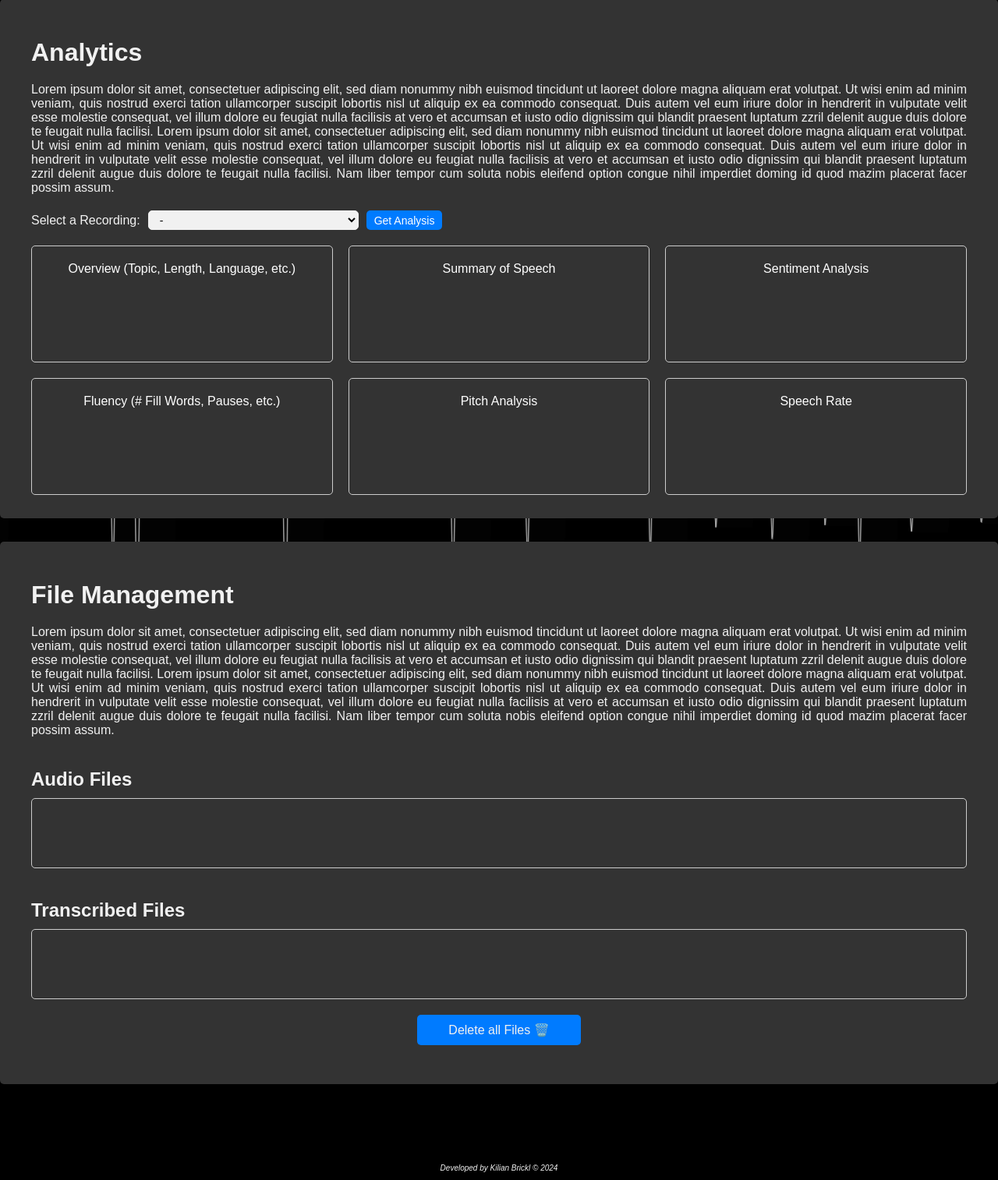
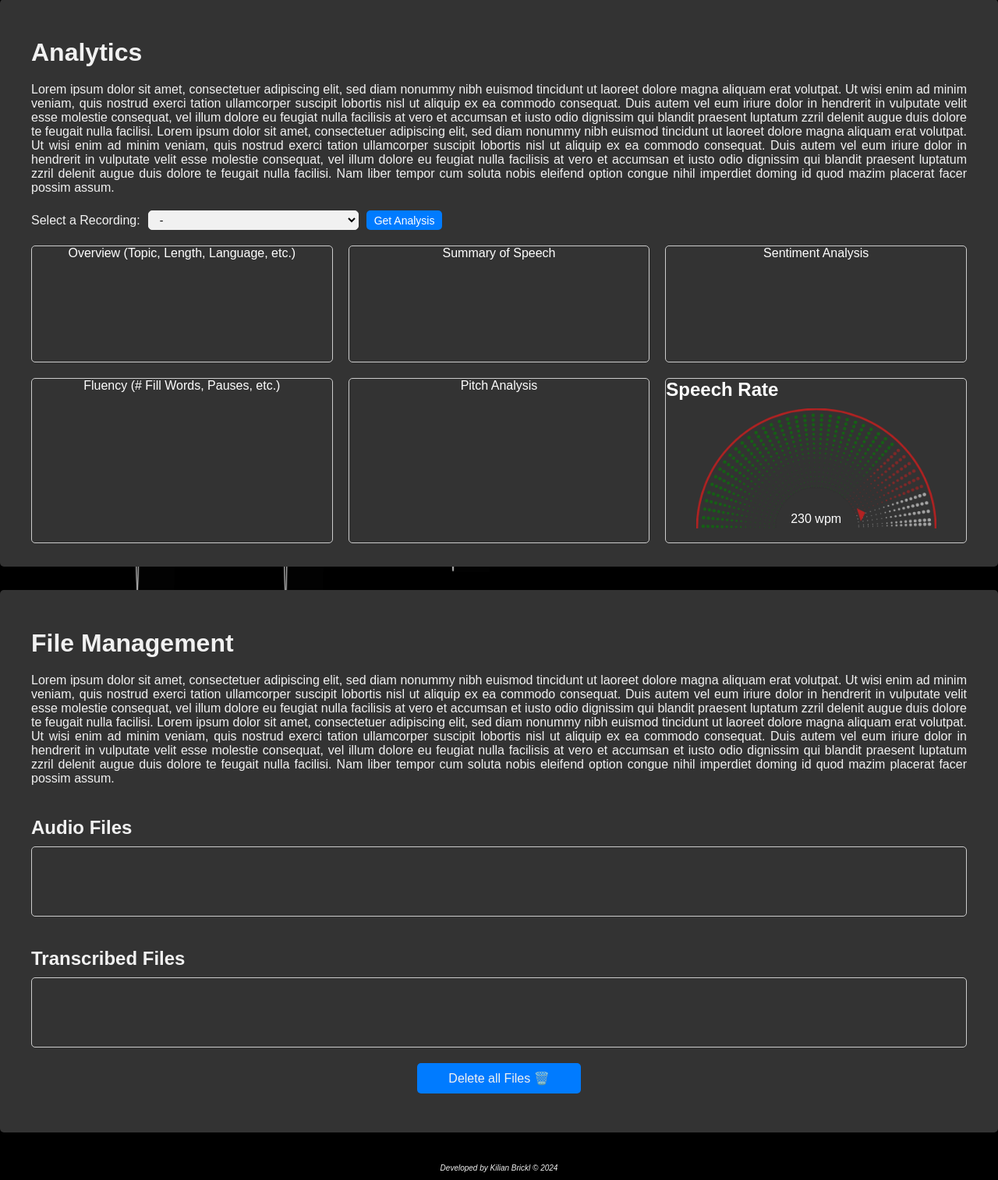
Before and after one commit to BrckJr/Speech2Text, a Flask app: page / in a window 1280 px wide. Shown: the part 676-2190 px from the top of the page at 78% size. Run offline with Flask 3, Linux system fonts and the light colour scheme; the visitor is signed in with stand-in values (Sample User, id 1); data that the repository does not hold is empty.

Commit message:
Base simulation of speech rate with speedometer

```diff
--- a/backend/static/css/dashboard.css
+++ b/backend/static/css/dashboard.css
@@ -325,8 +325,22 @@
 .analytics-panel {
     border: 1px solid #ccc; /* Light grey border */
     border-radius: 5px;
-    padding: 20px;
     text-align: center;
     color: white;
     min-height: 150px; /* Set minimum height for panels */
 }
+
+/* Style the canvas to fit the speedometer inside the panel */
+#canvas_wpm_speedo {
+    display: block;
+    margin: auto;
+    width: 80%; /* Full width of the parent container */
+    height: auto; /* Maintain aspect ratio */
+}
+
+.text_wpm_speedo {
+    color: white;
+    font-size: 16px;
+    position: relative;
+    top: -10%;
+}
--- a/backend/static/js/app.js
+++ b/backend/static/js/app.js
@@ -5,6 +5,8 @@ import { setupDeleteButton } from './modules/deleteFiles.js';
 import { setupCanvas } from './modules/backgroundCanvas.js';
 import { setupLangSwitcherButtons } from './modules/langSwitcher.js';
 import { setupAnalysisButton } from './modules/analysisButton.js'
+import { animateSpeedometer } from './modules/speedometer.js';
+
 
 // Function to display webpage
 document.addEventListener('DOMContentLoaded', () => {
@@ -35,6 +37,8 @@ document.addEventListener('DOMContentLoaded', () => {
         setupAnalysisButton(analysisButton);
         setupControlButtons(startButton, pauseButton, stopButton);
         setupDeleteButton(deleteButton);
+
+        animateSpeedometer();
     }
 
     // Logic for the login page
--- /dev/null
+++ b/backend/static/js/modules/speedometer.js
@@ -0,0 +1,141 @@
+//Change this Value to set the percentage
+let totalRot = ((90 / 100) * 180 * Math.PI) / 180;
+
+let rotation = 0;
+let doAnim = true;
+let canvas = null;
+let ctx = null;
+let text = document.querySelector(".text_wpm_speedo");
+canvas = document.getElementById("canvas_wpm_speedo");
+ctx = canvas.getContext("2d");
+setTimeout(requestAnimationFrame(animateSpeedometer), 1500);
+
+function calcPointsCirc(cx, cy, rad, dashLength){
+    var n = rad / dashLength,
+    alpha = (Math.PI * 2) / n,
+    pointObj = {},
+    points = [],
+    i = -1;
+
+    while (i < n) {
+        var theta = alpha * i,
+        theta2 = alpha * (i + 1);
+
+        points.push({
+            x: Math.cos(theta) * rad + cx,
+            y: Math.sin(theta) * rad + cy,
+            ex: Math.cos(theta2) * rad + cx,
+            ey: Math.sin(theta2) * rad + cy
+        });
+        i += 2;
+    }
+    return points;
+}
+
+export function animateSpeedometer() {
+    //Clearing animation on every iteration
+    ctx.clearRect(0, 0, canvas.width, canvas.height);
+
+    // Make center of the circle
+    const center = {
+        x: 175,
+        y: 175
+    };
+
+    // Determine arc color based on rotation
+    const isRed = rotation >= 0.75 * Math.PI;
+    const arcColor = isRed ? "#B22222" : "#008000"; // Red or Green
+
+    // Main arc
+    ctx.beginPath();
+    ctx.strokeStyle = arcColor; // Use determined arc color
+    ctx.lineWidth = 3;
+    ctx.arc(center.x, center.y, 174, Math.PI, Math.PI + Math.PI);
+    ctx.stroke();
+
+    // Function to draw dotted lines with color based on arc percentage
+    const DrawDottedLine = (x1, y1, x2, y2, dotRadius, dotCount) => {
+        const dx = x2 - x1;
+        const dy = y2 - y1;
+        const slopeOfLine = dy / dx;
+
+        // Calculate angle of the line
+        let degOfLine =
+            Math.atan(slopeOfLine) * (180 / Math.PI) > 0
+                ? Math.atan(slopeOfLine) * (180 / Math.PI)
+                : 180 + Math.atan(slopeOfLine) * (180 / Math.PI);
+
+        // Determine the angle of the needle
+        let degOfNeedle = rotation * (180 / Math.PI);
+
+        // Determine dot color based on the threshold
+        let dotColor;
+        if (degOfLine >= 0.75 * 180) {
+            dotColor = degOfLine <= degOfNeedle ? "#B22222" : "#f1f1f1"; // Red for dots after 75%
+        } else {
+            dotColor = degOfLine <= degOfNeedle ? "#008000" : "#f1f1f1"; // Green for below 75%, light green for past the needle
+        }
+
+        // Calculate space between the dots
+        const spaceX = dx / (dotCount - 1);
+        const spaceY = dy / (dotCount - 1);
+
+        // Draw each dot
+        let newX = x1;
+        let newY = y1;
+        for (let i = 0; i < dotCount; i++) {
+            // Gradually reduce the size of the dot
+            dotRadius = dotRadius >= 0.75 ? dotRadius - i * (0.5 / 15) : dotRadius;
+            drawDot(newX, newY, dotRadius, `${dotColor}${100 - (i + 1)}`);
+            newX += spaceX;
+            newY += spaceY;
+        }
+    };
+    const drawDot = (x, y, dotRadius, dotColor) => {
+        ctx.beginPath();
+        ctx.arc(x, y, dotRadius, 0, 2 * Math.PI, false);
+        ctx.fillStyle = dotColor;
+        ctx.fill();
+    };
+    let firstDottedLineDots = calcPointsCirc(center.x, center.y, 165, 1);
+    for (let k = 0; k < firstDottedLineDots.length; k++) {
+        let x = firstDottedLineDots[k].x;
+        let y = firstDottedLineDots[k].y;
+        DrawDottedLine(x, y, 175, 175, 2.5, 25, "#008000");
+    }
+
+
+    //dummy circle to hide the line connecting to center
+    ctx.beginPath();
+    ctx.arc(center.x, center.y, 60, 2 * Math.PI, 0);
+    ctx.fillStyle = "#333333";
+    ctx.fill();
+
+    //Speedometer triangle
+    var x = -75,
+    y = 0;
+    ctx.save();
+    ctx.beginPath();
+    ctx.translate(175, 175);
+    ctx.rotate(rotation);
+    ctx.moveTo(x, y);
+    ctx.lineTo(x + 10, y - 10);
+    ctx.lineTo(x + 10, y + 10);
+    ctx.closePath();
+    ctx.fillStyle = rotation >= 0.75 * Math.PI ? "#B22222" : "#008000";
+    ctx.fill();
+    ctx.restore();
+
+    // To slow down the simulation, increase the divisor
+    if (rotation < totalRot) {
+        rotation += (Math.PI) / 360;
+        if (rotation > totalRot) {
+            rotation -= (Math.PI) / 360;
+        }
+    }
+
+    // Words per minute range: 50 - 250 wpm
+    text.innerHTML = 50 + Math.round((rotation / Math.PI) * 200) + " wpm";
+    requestAnimationFrame(animateSpeedometer);
+
+}
--- a/backend/templates/dashboard.html
+++ b/backend/templates/dashboard.html
@@ -52,7 +52,13 @@
         <div class="analytics-panel" data-i18n="sentiment_analysis">Sentiment Analysis</div>
         <div class="analytics-panel" data-i18n="fluency">Fluency (# Fill Words, Pauses, etc.)</div>
         <div class="analytics-panel" data-i18n="pitch_analysis">Pitch Analysis</div>
-        <div class="analytics-panel" data-i18n="speech_rate">Speech Rate</div>
+
+        <!-- Replace the Speech Rate panel with the speedometer -->
+        <div class="analytics-panel speedometer-panel">
+            <h3 data-i18n="speech_rate">Speech Rate</h3>
+            <canvas id="canvas_wpm_speedo" height="175" width="350"></canvas>
+            <div class="text_wpm_speedo">60 % </div>
+        </div>
     </div>
 </div>
 
@@ -102,7 +108,6 @@
     </div>
 </div>
 
-
 <!-- Delete Confirmation Modal -->
 <div id="analysis-selection-modal" class="modal" style="display: none;">
     <div class="modal-content">
```
